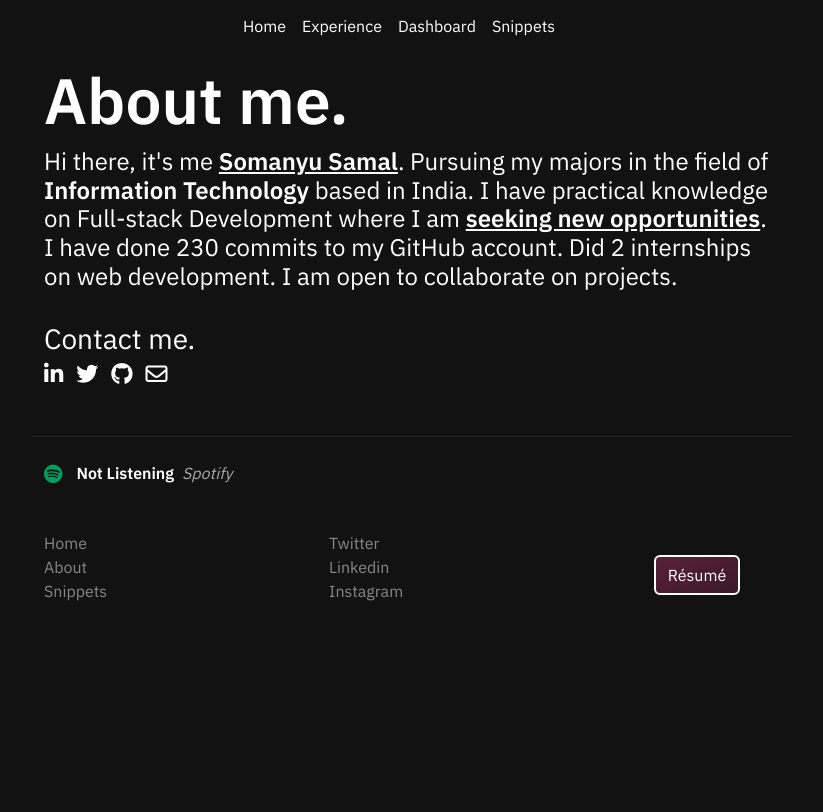
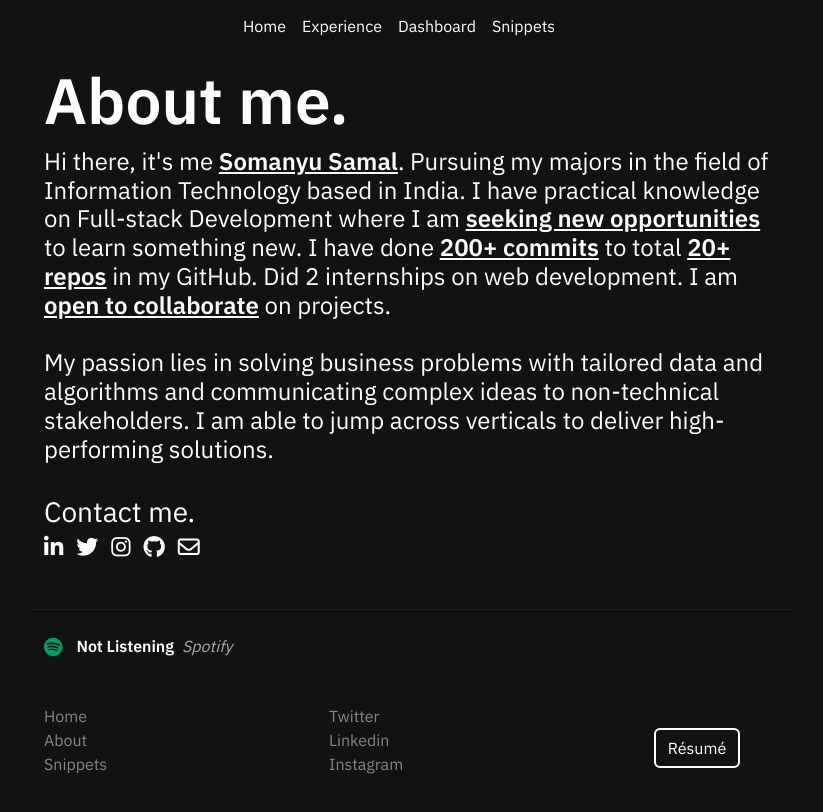
Before and after one commit to Somanyu/nextjs-portfolio, a Next.js app: page /about in a window 1280 px wide. Shown: the top 812 px of the page, without its empty margins (228-1051 px from the left). Built offline with nearby package versions, Linux system fonts and the light colour scheme; no server answers; some icons are missing; a web font is replaced by a local one.

Commit message:
💬 Added social links

```diff
--- a/components/Work.js
+++ b/components/Work.js
@@ -19,7 +19,7 @@ export default function Work() {
                     </a>
                 </Link>
 
-                <Link href="/dashboard" passHref>
+                <Link href="https://github.com/Somanyu/attachment-downloader" passHref>
                     <a class="boxBorder2 col-md-4 col-lg-2 offset-lg-0">
                         <div>
                             <h5 style={{ color: "var(--fontColor)", fontFamily: "'IBM Plex Sans', sans-serif", paddingBottom: "93px", marginTop: "13px" }}>Attachment Downloader using Python, Flask and Kafka.</h5><i class="icon-link" style={{ color: "var(--fontColor)", fontSize: "19px" }}></i>
@@ -27,7 +27,7 @@ export default function Work() {
                     </a>
                 </Link>
 
-                <Link href="/dashboard" passHref>
+                <Link href="https://github.com/Somanyu/google-clone" passHref>
                     <a class="boxBorder3 col-md-4 col-lg-2 offset-lg-0">
                         <div>
                             <h5 style={{ color: "var(--fontColor)", fontFamily: "'IBM Plex Sans', sans-serif", paddingBottom: "93px", marginTop: "13px" }}>Google Clone using React.js, Google Search API and Firebase.</h5><i class="icon-link" style={{ color: "var(--fontColor)", fontSize: "19px" }}></i>
--- a/pages/about.js
+++ b/pages/about.js
@@ -14,7 +14,13 @@ export default function About() {
                 </div>
                 <div class="row">
                     <div class="col-md-12 col-lg-8 offset-lg-2">
-                        <h4 style={{ fontFamily: "'IBM Plex Sans', sans-serif", color: "var(--fontColor)" }}>Hi there, it&#39;s me <strong><a href="http://somanyu.tech" style={{color: "var(--fontColor)"}}>Somanyu Samal</a></strong>. Pursuing my majors in the field of <strong>Information Technology</strong> based in India. I have practical knowledge on Full-stack Development where I am <strong><a href="www.google.com" style={{color: "var(--fontColor)"}}>seeking new opportunities</a></strong>. I have done 230 commits to my GitHub account. Did 2 internships on web development. I am open to collaborate on projects. </h4>
+                        <h4 style={{ fontFamily: "'IBM Plex Sans', sans-serif", color: "var(--fontColor)" }}>
+                            Hi there, it&#39;s me <strong><a href="http://somanyu.tech" style={{ color: "var(--fontColor)" }}>Somanyu Samal</a></strong>.
+                            Pursuing my majors in the field of Information Technology based in India.
+                            I have practical knowledge on Full-stack Development where I am <strong><a href="https://www.google.com" style={{ color: "var(--fontColor)" }}>seeking new opportunities</a></strong> to learn something new.
+                            I have done <strong><a href="https://github.com/Somanyu" style={{ color: "var(--fontColor)" }}>200+ commits</a></strong> to total <strong><a href="https://github.com/Somanyu?tab=repositories" style={{ color: "var(--fontColor)" }}>20+ repos</a></strong> in my GitHub. Did 2 internships on web development.
+                            I am <strong><a href="mailto:somanyu.03samal@gmail.com" style={{ color: "var(--fontColor)" }}>open to collaborate</a></strong> on projects. <br /><br /> My passion lies in solving business problems with tailored data and algorithms and communicating complex ideas to non-technical stakeholders. I am able to jump across verticals to deliver high-performing solutions.
+                        </h4>
                     </div>
                 </div>
                 <div class="row" style={{ marginTop: "23px" }}>
@@ -23,16 +29,19 @@ export default function About() {
                     </div>
                     <div class="col-lg-8 offset-lg-2">
                         <div>
-                            <a href="#">
+                            <a href="https://www.linkedin.com/in/somanyusamal/">
                                 <i class="fab fa-linkedin-in" style={{ color: "var(--fontColor)", fontSize: "22px" }}></i>
                             </a>
-                            <a href="#">
+                            <a href="https://twitter.com/vadaa_pav">
                                 <i class="fab fa-twitter" style={{ color: "var(--fontColor)", fontSize: "22px", marginLeft: "13px", marginRight: "13px" }}></i>
                             </a>
-                            <a href="#" style={{ marginRight: "13px" }}>
+                            <a href="https://www.instagram.com/soooo.many/" style={{ marginRight: "13px" }}>
+                                <i class="fab fa-instagram" style={{ color: "var(--fontColor)", fontSize: "22px" }}></i>
+                            </a>
+                            <a href="https://github.com/Somanyu" style={{ marginRight: "13px" }}>
                                 <i class="fab fa-github" style={{ color: "var(--fontColor)", fontSize: "22px" }}></i>
                             </a>
-                            <a href="#">
+                            <a href="mailto:somanyu.03samal@gmail.com">
                                 <i class="far fa-envelope" style={{ color: "var(--fontColor)", fontSize: "22px" }}></i>
                             </a>
                         </div>
```
